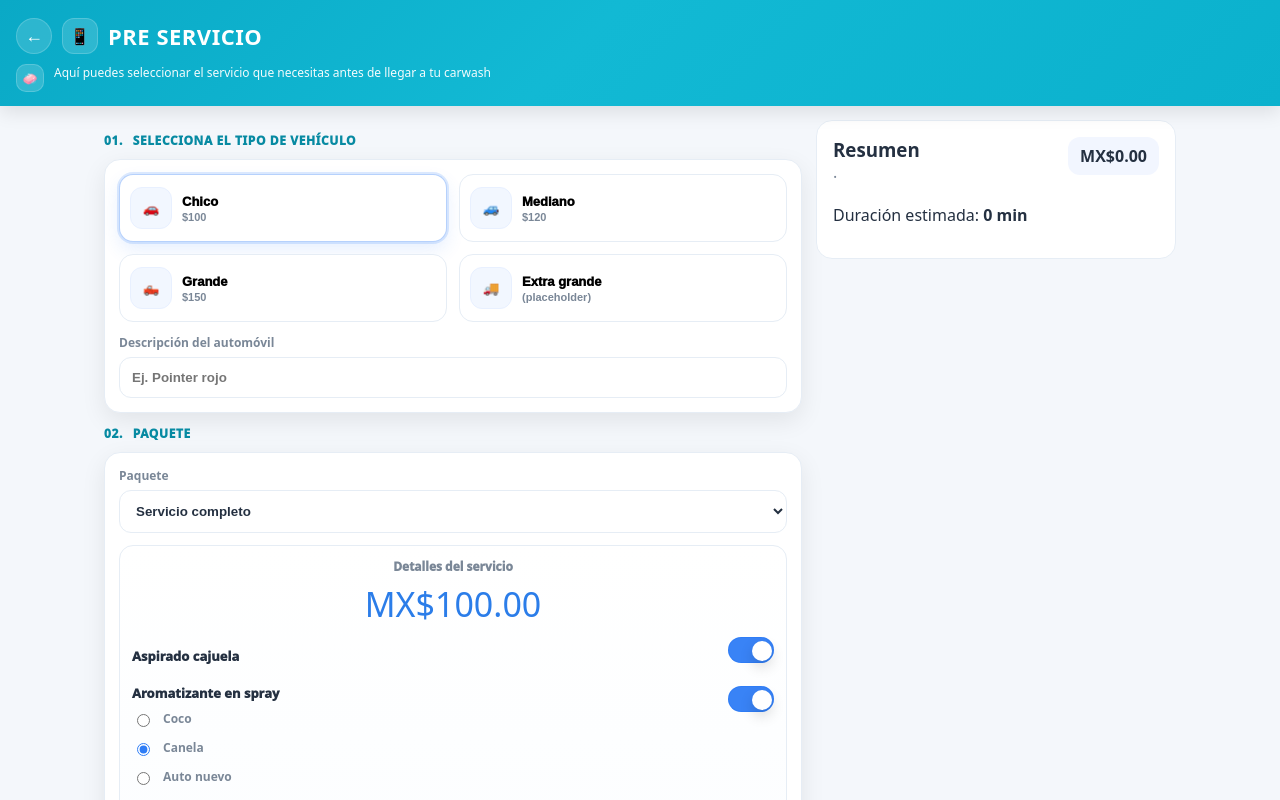
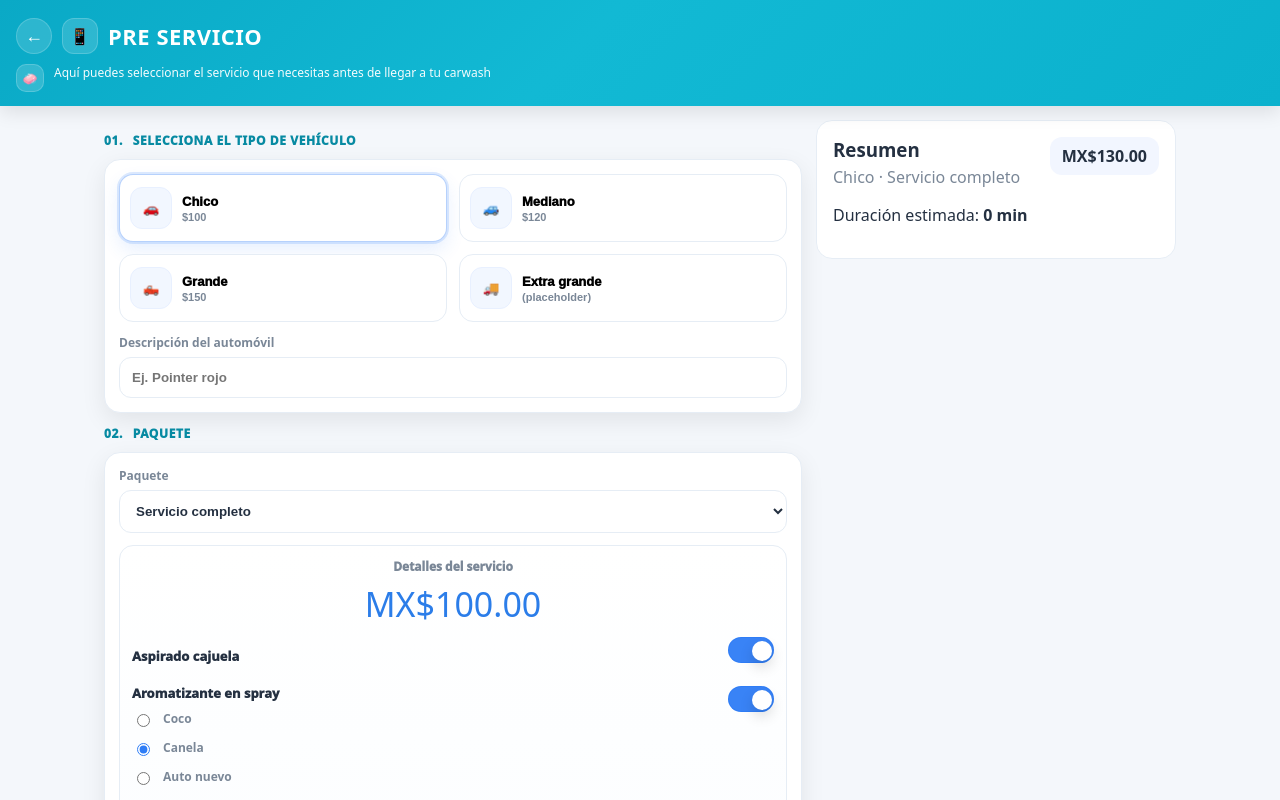
Before and after one commit to ricardodHP/GoWash, an Angular app: page / in a window 1280 px wide. Shown: the top 800 px of the page. Built offline with nearby package versions, Linux system fonts and the light colour scheme.

Commit message:
Fix summary sticky sync

```diff
--- a/src/app/pre-servicio/summary-sticky.component.ts
+++ b/src/app/pre-servicio/summary-sticky.component.ts
@@ -1,7 +1,7 @@
 import { Component, Input } from '@angular/core';
 import { CommonModule, CurrencyPipe } from '@angular/common';
 import { FormsModule } from '@angular/forms';
-import { PreServicioSelection, PricingBreakdown } from './models';
+import { PackageId, PreServicioSelection, PricingBreakdown, VehicleType } from './models';
 
 @Component({
   selector: 'app-summary-sticky',
@@ -14,7 +14,7 @@ import { PreServicioSelection, PricingBreakdown } from './models';
           <h3>Resumen</h3>
           <p class="muted">{{ vehicleLabel }} · {{ packageLabel }}</p>
         </div>
-        <div class="price">{{ total | currency: 'MXN':'symbol':'1.2-2' }}</div>
+        <div class="price">{{ breakdown?.total ?? 0 | currency: 'MXN':'symbol':'1.2-2' }}</div>
       </div>
       <div class="details">
         <p>Duración estimada: <strong>{{ durationMinutes }} min</strong></p>
@@ -54,12 +54,34 @@ import { PreServicioSelection, PricingBreakdown } from './models';
   ],
 })
 export class SummaryStickyComponent {
-  @Input() vehicleLabel = '';
-  @Input() packageLabel = '';
-  @Input() durationMinutes = 0;
-  @Input() total = 0;
   @Input({ required: true }) selection!: PreServicioSelection;
   @Input({ required: true }) breakdown!: PricingBreakdown;
 
+  private vehicleLabels: Record<VehicleType, string> = {
+    chico: 'Chico',
+    mediano: 'Mediano',
+    grande: 'Grande',
+    extra: 'Extra grande',
+  };
+
+  private packageLabels: Record<PackageId, string> = {
+    completo: 'Servicio completo',
+    exterior: 'Lavado exterior',
+    aspirado: 'Aspirado',
+    premium: 'Premium',
+  };
+
+  get vehicleLabel(): string {
+    return this.vehicleLabels[this.selection?.vehicle] ?? '';
+  }
+
+  get packageLabel(): string {
+    return this.packageLabels[this.selection?.packageId] ?? '';
+  }
+
+  get durationMinutes(): number {
+    return 0;
+  }
+
   scrollTop(){ window.scrollTo({ top: 0, behavior: 'smooth' }); }
 }
```
